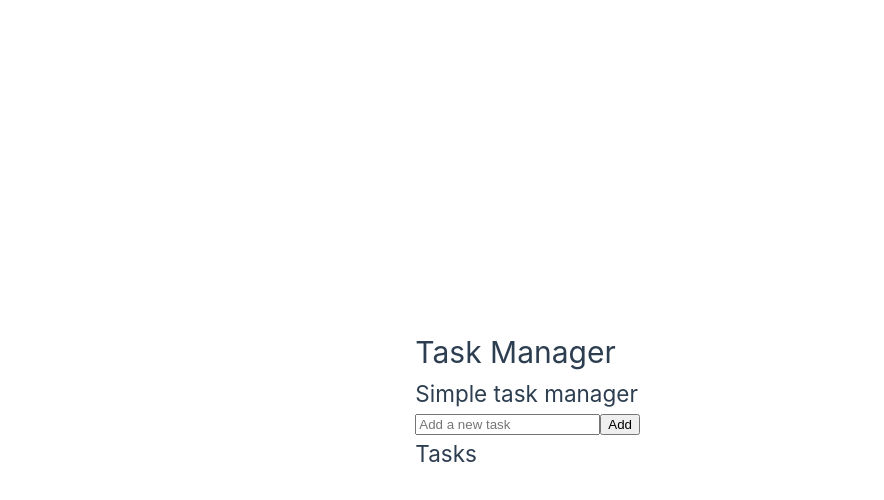
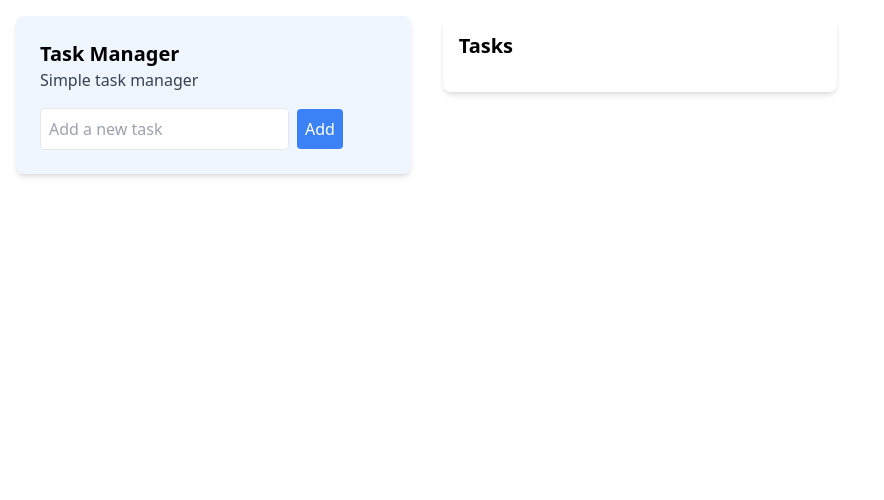
Before and after one commit to PiotrKersten/to-do-list-vue-app, a Vue app: page / in a window 1280 px wide. Shown: the top 500 px of the page, without its empty margins (0-884 px from the left). Built offline with nearby package versions, Linux system fonts and the light colour scheme; the HTML template or start-up script is replaced by a standard one.

Commit message:
Tailwind fixed

```diff
--- a/src/assets/base.css
+++ /dev/null
@@ -1,86 +0,0 @@
-/* color palette from <https://github.com/vuejs/theme> */
-:root {
-  --vt-c-white: #ffffff;
-  --vt-c-white-soft: #f8f8f8;
-  --vt-c-white-mute: #f2f2f2;
-
-  --vt-c-black: #181818;
-  --vt-c-black-soft: #222222;
-  --vt-c-black-mute: #282828;
-
-  --vt-c-indigo: #2c3e50;
-
-  --vt-c-divider-light-1: rgba(60, 60, 60, 0.29);
-  --vt-c-divider-light-2: rgba(60, 60, 60, 0.12);
-  --vt-c-divider-dark-1: rgba(84, 84, 84, 0.65);
-  --vt-c-divider-dark-2: rgba(84, 84, 84, 0.48);
-
-  --vt-c-text-light-1: var(--vt-c-indigo);
-  --vt-c-text-light-2: rgba(60, 60, 60, 0.66);
-  --vt-c-text-dark-1: var(--vt-c-white);
-  --vt-c-text-dark-2: rgba(235, 235, 235, 0.64);
-}
-
-/* semantic color variables for this project */
-:root {
-  --color-background: var(--vt-c-white);
-  --color-background-soft: var(--vt-c-white-soft);
-  --color-background-mute: var(--vt-c-white-mute);
-
-  --color-border: var(--vt-c-divider-light-2);
-  --color-border-hover: var(--vt-c-divider-light-1);
-
-  --color-heading: var(--vt-c-text-light-1);
-  --color-text: var(--vt-c-text-light-1);
-
-  --section-gap: 160px;
-}
-
-@media (prefers-color-scheme: dark) {
-  :root {
-    --color-background: var(--vt-c-black);
-    --color-background-soft: var(--vt-c-black-soft);
-    --color-background-mute: var(--vt-c-black-mute);
-
-    --color-border: var(--vt-c-divider-dark-2);
-    --color-border-hover: var(--vt-c-divider-dark-1);
-
-    --color-heading: var(--vt-c-text-dark-1);
-    --color-text: var(--vt-c-text-dark-2);
-  }
-}
-
-*,
-*::before,
-*::after {
-  box-sizing: border-box;
-  margin: 0;
-  font-weight: normal;
-}
-
-body {
-  min-height: 100vh;
-  color: var(--color-text);
-  background: var(--color-background);
-  transition:
-    color 0.5s,
-    background-color 0.5s;
-  line-height: 1.6;
-  font-family:
-    Inter,
-    -apple-system,
-    BlinkMacSystemFont,
-    'Segoe UI',
-    Roboto,
-    Oxygen,
-    Ubuntu,
-    Cantarell,
-    'Fira Sans',
-    'Droid Sans',
-    'Helvetica Neue',
-    sans-serif;
-  font-size: 15px;
-  text-rendering: optimizeLegibility;
-  -webkit-font-smoothing: antialiased;
-  -moz-osx-font-smoothing: grayscale;
-}
--- a/src/assets/main.css
+++ b/src/assets/main.css
@@ -1,35 +1,4 @@
-@import './base.css';
-
-#app {
-  max-width: 1280px;
-  margin: 0 auto;
-  padding: 2rem;
-  font-weight: normal;
-}
-
-a,
-.green {
-  text-decoration: none;
-  color: hsla(160, 100%, 37%, 1);
-  transition: 0.4s;
-  padding: 3px;
-}
-
-@media (hover: hover) {
-  a:hover {
-    background-color: hsla(160, 100%, 37%, 0.2);
-  }
-}
-
-@media (min-width: 1024px) {
-  body {
-    display: flex;
-    place-items: center;
-  }
-
-  #app {
-    display: grid;
-    grid-template-columns: 1fr 1fr;
-    padding: 0 2rem;
-  }
-}
+/* src/main.css */
+@tailwind base;
+@tailwind components;
+@tailwind utilities;
```
Also changed, not shown: src/assets/logo.svg (deleted).
